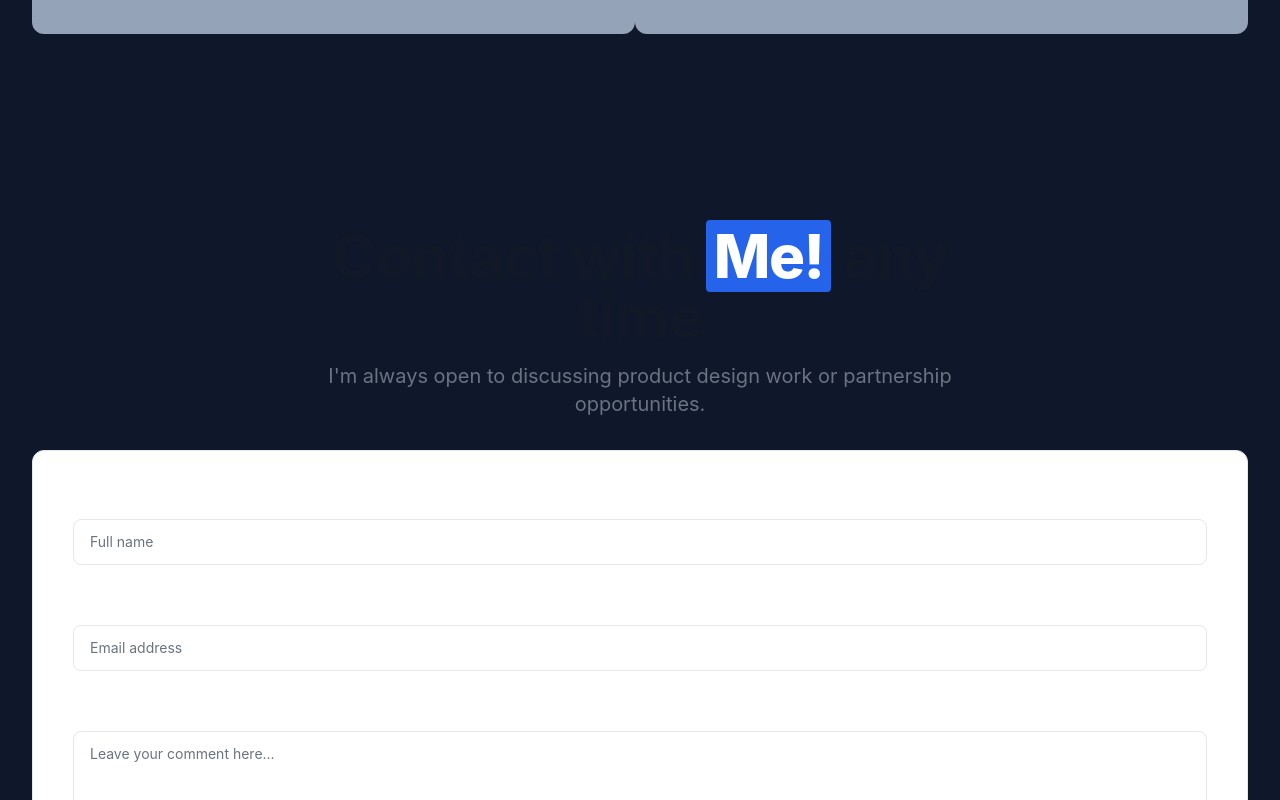
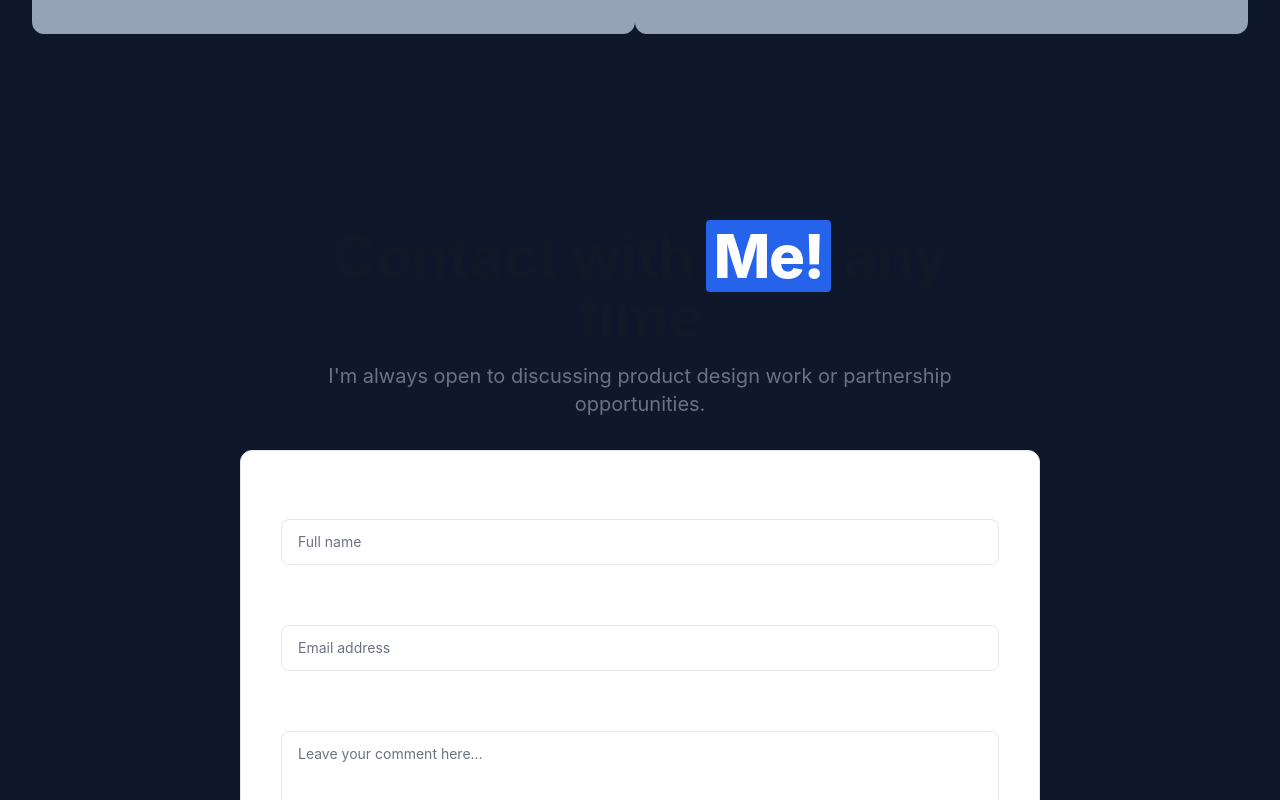
Before and after one commit to mrokonuzzaman040/fastuion-design, a React (Vite) app: page / in a window 1280 px wide. Shown: the part 1560-2360 px from the top of the page. Built offline with nearby package versions, Linux system fonts and the light colour scheme.

Commit message:
Update contact section styling

```diff
--- a/src/Home/Home/Contact.jsx
+++ b/src/Home/Home/Contact.jsx
@@ -2,7 +2,7 @@ import React from 'react';
 
 const Contact = () => {
     return (
-        <div id='contact' className='max-w-[85rem] mx-auto px-4 sm:px-6 lg:px-8 py-24 space-y-8'>
+        <div id='contact' className='max-w-[54rem] mx-auto px-4 sm:px-6 lg:px-8 py-24 space-y-8'>
             <div className="mx-auto max-w-2xl">
                 <div className="text-center">
                     <h1 className="mb-4 text-4xl font-extrabold leading-none tracking-tight text-gray-900 md:text-5xl lg:text-6xl dark:text-white">Contact with <mark className="px-2 text-white bg-blue-600 rounded dark:bg-blue-500">Me!</mark> any time</h1>
```
